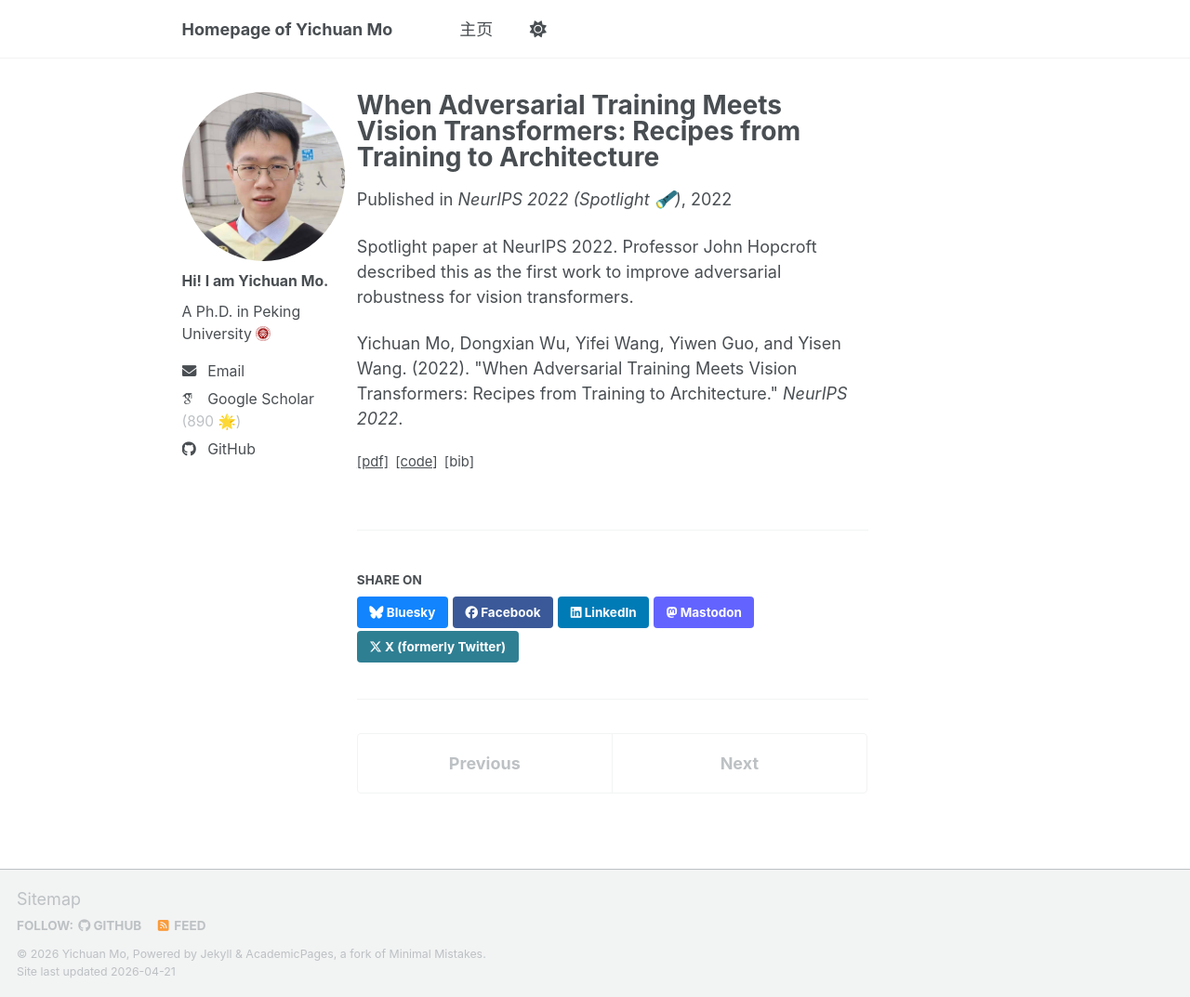
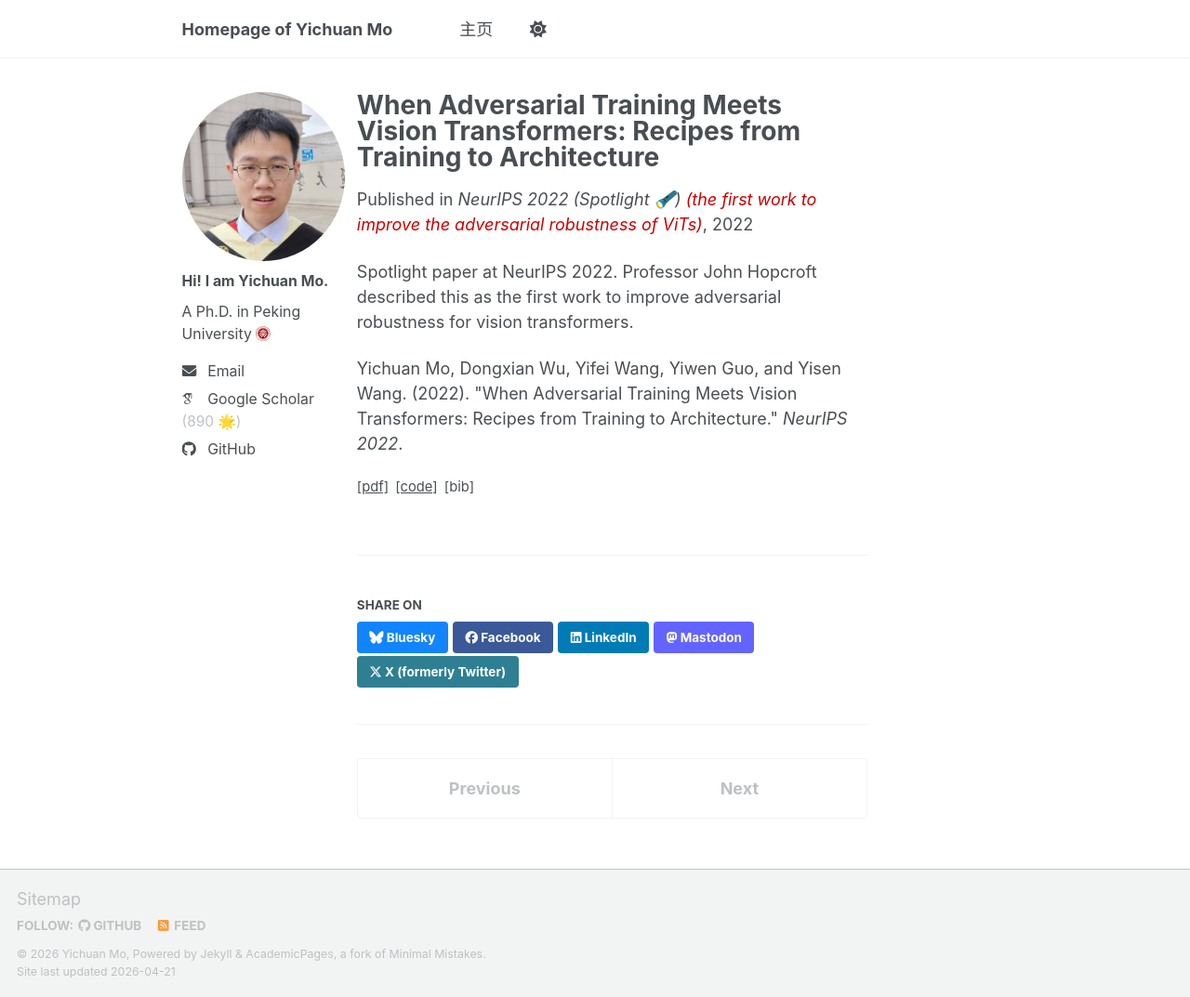
Before and after one commit to mo666666/mo666666.github.io, a Jekyll site: the page built from _publications/2022-12-02-adversarial-training-meets-vision-transformers.md, in a window 1280 px wide and 1073 px high. Shown: the whole window at 93% size. Built offline with Jekyll 4.4.1, drawn with Linux system fonts in a browser that asks for light colours; some web fonts are replaced; a script bundle is joined from its source files by our own code; library files that are not in the unit come from our copies.

Commit message:
Add ARD, PRM

```diff
--- a/_publications/2022-12-02-adversarial-training-meets-vision-transformers.md
+++ b/_publications/2022-12-02-adversarial-training-meets-vision-transformers.md
@@ -3,7 +3,7 @@ title: "When Adversarial Training Meets Vision Transformers: Recipes from Traini
 collection: publications
 category: conferences
 permalink: /publication/2022-adversarial-training-meets-vision-transformers
-venue: "NeurIPS 2022 (Spotlight 🔦)"
+venue: 'NeurIPS 2022 (Spotlight 🔦) <span style="color: #cc0000;">(the first work to improve the adversarial robustness of ViTs)</span>'
 citation: 'Yichuan Mo, Dongxian Wu, Yifei Wang, Yiwen Guo, and Yisen Wang. (2022). &quot;When Adversarial Training Meets Vision Transformers: Recipes from Training to Architecture.&quot; <i>NeurIPS 2022</i>.'
 pdf: https://proceedings.neurips.cc/paper_files/paper/2022/file/760b5def8dcb1156aac454e9c0f5f406-Paper-Conference.pdf
 code: https://github.com/mo666666/When-Adversarial-Training-Meets-Vision-Transformers
```
